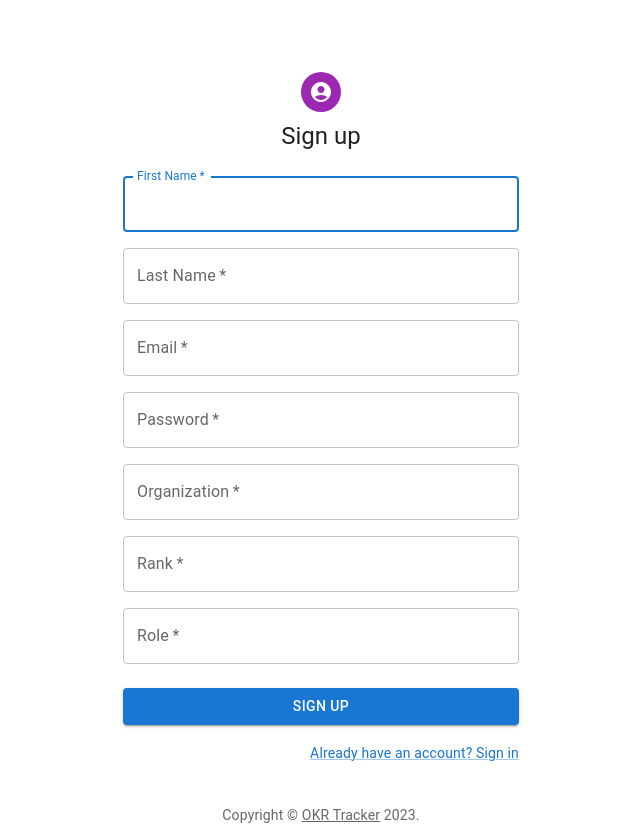
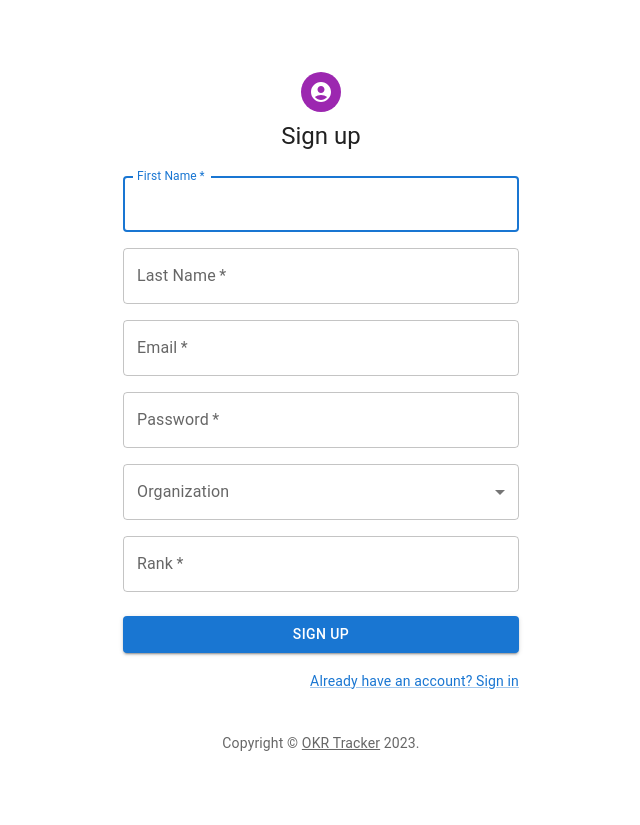
Before and after one commit to SDI-20-Capstone/ThugNasty-Capstone, a React (Create React App) app in the folder client/react-capstone/: page /SignUp in a window 1280 px wide. Shown: the whole page, without its empty margins (319-959 px from the left). After the commit the page ends 800 px from the top, so only its background shows below. Built offline with nearby package versions, Linux system fonts and the light colour scheme.

Commit message:
added current value/percent to key_results

```diff
--- a/client/react-capstone/src/App.js
+++ b/client/react-capstone/src/App.js
@@ -23,7 +23,7 @@ function App() {
       <UserContext.Provider value={{ user, setUser }}>
 
         <Routes>
-        <Route path='/' element={<HomePage />} />
+          <Route path='/' element={<HomePage />} />
           <Route path='/SignUp' element={<SignUp />} />
           <Route path='/SignIn' element={<SignIn />} />
           <Route path="/Personal" element={<Personal/>} />
--- a/client/react-capstone/src/Components/SignIn.js
+++ b/client/react-capstone/src/Components/SignIn.js
@@ -51,7 +51,6 @@ export default function SignIn() {
             body: JSON.stringify(jsonData)
           })
           .then((response) => {
-            console.log(response)
             if (response.status === 201) {
               fetch('http://localhost:8081/SignIn')
                 .then(res => res.json())
--- a/client/react-capstone/src/Components/SignUp.js
+++ b/client/react-capstone/src/Components/SignUp.js
@@ -12,7 +12,12 @@ import Typography from '@mui/material/Typography';
 import Container from '@mui/material/Container';
 import { createTheme, ThemeProvider } from '@mui/material/styles';
 import AccountCircleIcon from '@mui/icons-material/AccountCircle';
+import InputLabel from '@mui/material/InputLabel';
+import MenuItem from '@mui/material/MenuItem';
+import FormControl from '@mui/material/FormControl';
+import Select from '@mui/material/Select';
 import { useState } from "react";
+import { useNavigate } from 'react-router-dom'
 
 function Copyright(props) {
   return (
@@ -39,6 +44,7 @@ export default function SignUp() {
     const [organization, setOrganization] = useState("");
     const [rank, setRank] = useState("");
     const [role, setRole] = useState("");
+    const navigate = useNavigate();
 
 
 
@@ -59,8 +65,9 @@ export default function SignUp() {
           method: "POST",
           headers: { "Content-Type": "application/json" },
           body: JSON.stringify(jsonData),
-        });
-
+        })
+        .then((response) => {
+          if (response.status === 201) {
             setFirstName("");
             setLastName("");
             setEmail("");
@@ -68,9 +75,19 @@ export default function SignUp() {
             setOrganization("");
             setRank("");
             setRole("");
-
             alert("Account Created Successfully")
-
+            navigate("/SignIn")
+          } else {
+            alert("Something went wrong, please try again")
+            setFirstName("");
+            setLastName("");
+            setEmail("");
+            setPassword("");
+            setOrganization("");
+            setRank("");
+            setRole("");
+          }
+        })
       };
 
   return (
@@ -142,15 +159,19 @@ export default function SignUp() {
                 />
               </Grid>
                <Grid item xs={12} >
-                <TextField
-                  required
-                  fullWidth
-                  id="Organization"
+                <FormControl fullWidth>
+                  <InputLabel id="org-dropdown">Organization</InputLabel>
+                  <Select
+                    labelId="organization-dropwdown"
+                    id="org-select"
+                    value={organization}
                     label="Organization"
-                  name="Organization"
-                  autoComplete="Organization"
                     onChange={event => setOrganization(event.target.value)}
-                />
+                  >
+                    <MenuItem value="SLD 30">SLD 30</MenuItem>
+                    <MenuItem value="30 SFS">30 SFS</MenuItem>
+                  </Select>
+                </FormControl>
               </Grid>
               < Grid item xs={12} >
                 <TextField
@@ -162,17 +183,6 @@ export default function SignUp() {
                 autoComplete='Rank'
                 onChange={event => setRank(event.target.value)}
                 />
-              </Grid>
-              < Grid item xs={12}>
-                <TextField
-                required
-                fullWidth
-                id='Role'
-                label='Role'
-                name='Role'
-                onChange={event => setRole(event.target.value)}
-                />
-
               </Grid>
             </Grid>
             <Button
```
Also changed, not shown: 2 other files (tests, documents, lock files or other folders). Lines whose indentation alone changed are shown as unchanged.
